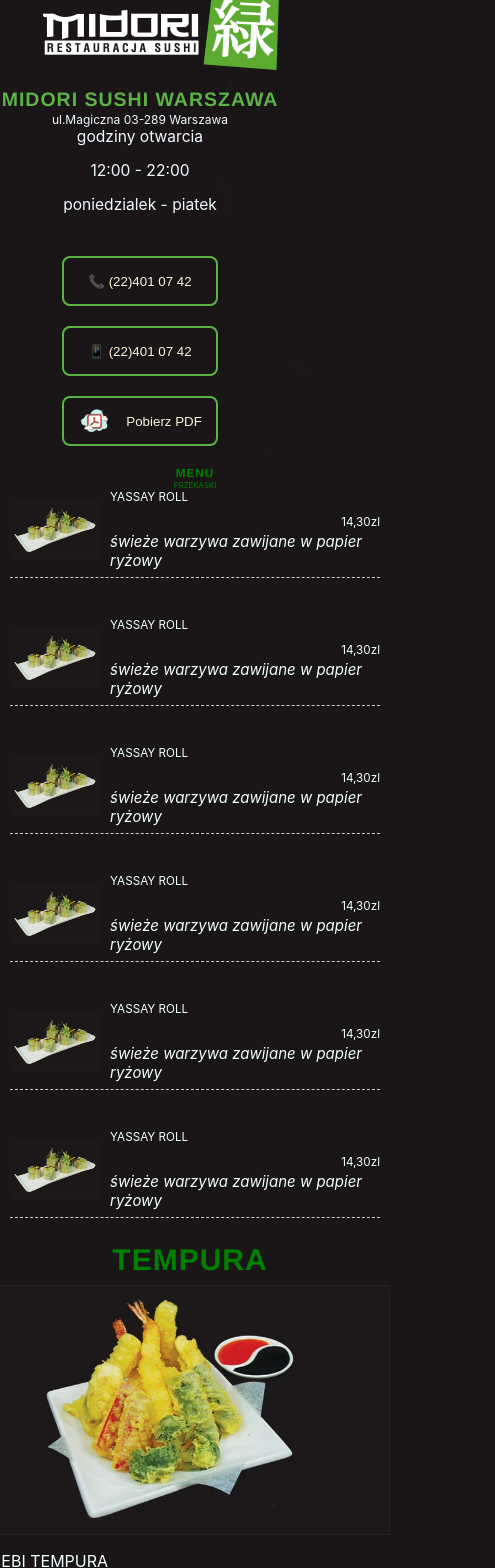
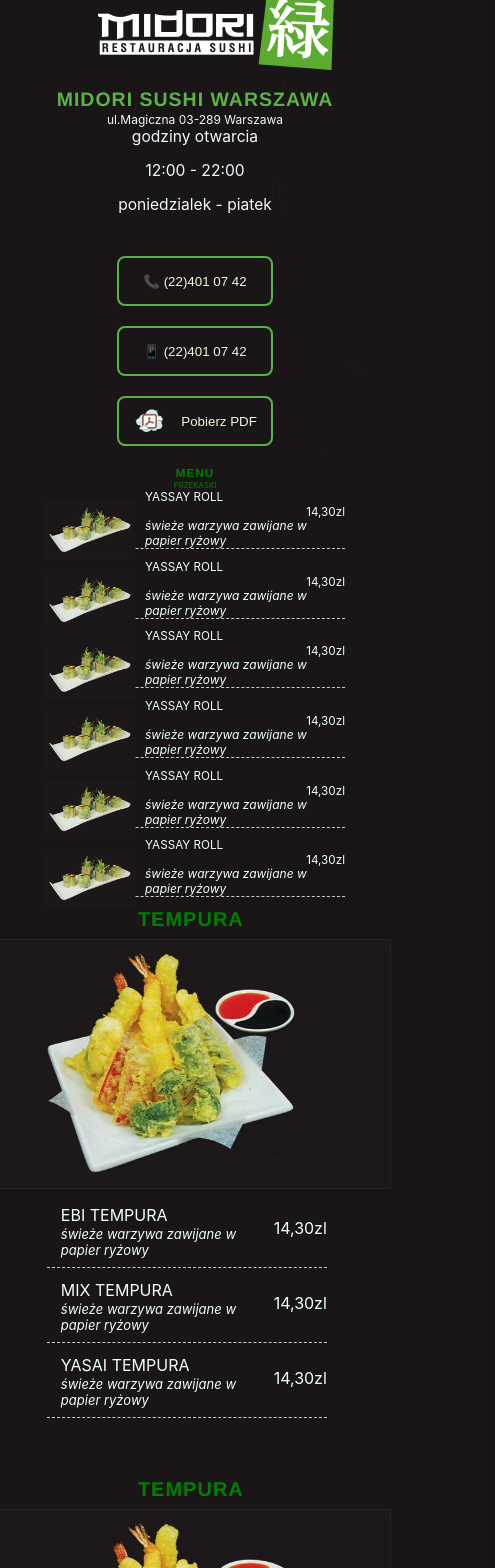
Before and after one commit to jaumamyfront-ender/RestourantSushi, a React (Create React App) app: page / in a window 390 px wide. Shown: the top 1568 px of the page, 495 px wide, since content can reach past the window. Built offline with nearby package versions, Linux system fonts and the light colour scheme.

Commit message:
fixIssuesGridAndFlex

```diff
--- a/src/App.css
+++ b/src/App.css
@@ -1,6 +1,2 @@
-.General__Styles {
-  display: flex;
-  flex-direction: column;
-  align-items: center;
-  justify-items: center;
+.general__styles {
 }
--- a/src/App.js
+++ b/src/App.js
@@ -7,7 +7,7 @@
 function App(props) {
   console.log(props);
   return (
-    <div className={classes.General__Styles}>
+    <div className="general__styles">
       <Header info={props.info} />
       <Content
         foodItems={props.foodItems}
--- a/src/components/Content/styles-content/styles-general-dishes.module.css
+++ b/src/components/Content/styles-content/styles-general-dishes.module.css
@@ -3,7 +3,7 @@
   flex-direction: row;
   margin-top: 1%;
   flex-wrap: wrap;
-  width: 100%;
+  width: 107%;
   justify-content: center;
 }
 
@@ -64,5 +64,21 @@
   justify-items: center;
   justify-self: center;
 }
-@media screen and (min-width: 200px) and (max-width: 1300px) {
+@media screen and (min-width: 200px) and (max-width: 460px) {
+  .food__items {
+    grid-template-columns: minmax(100px, 350px);
+    grid-template-rows: minmax(5px, 35px) minmax(5px, 35px) minmax(5px, 35px);
+  }
+  .wrapper__menu {
+    grid-template-columns: minmax(100px, 280px);
+    grid-template-rows: minmax(20px, 75px);
+    margin-left: 14%;
+  }
+  .TitleImageTableDishes h1 {
+    font-size: 20px;
+    padding-top: 15%;
+  }
+  .items__description_third {
+    font-size: 13px;
+  }
 }
--- a/src/components/Content/styles-content/styles-prszekaski.module.css
+++ b/src/components/Content/styles-content/styles-prszekaski.module.css
@@ -38,7 +38,7 @@
 }
 @media screen and (min-width: 200px) and (max-width: 1500px) {
   .wrapper__menu {
-    grid-template-columns: 500px;
+    grid-template-columns: 600px;
     grid-template-rows: repeat(6, 1fr);
     row-gap: 20px;
   }
@@ -60,3 +60,18 @@
     font-size: 3vw;
   }
 }
+@media screen and (min-width: 200px) and (max-width: 440px) {
+  .food__items {
+    grid-template-columns: 100px 200px;
+    grid-template-rows: 15px 13px 30px;
+    margin-bottom: 0px;
+    font-size: 3vw;
+  }
+  .items__description_third {
+    font-size: 12px;
+    font-style: italic;
+  }
+  .wrapper__menu {
+    row-gap: 3%;
+  }
+}
--- a/src/components/Content/sub-components-content/sub-component-general-dishes_one.jsx
+++ b/src/components/Content/sub-components-content/sub-component-general-dishes_one.jsx
@@ -3,6 +3,7 @@
 import Tempura from "../../../assests/content/generalDishesOne/tempura.jpg.webp";
 
 export default function GeneralDishesOne(props) {
+  console.log(props);
   return (
     <div className={classes.wrapper__dishes}>
       <div className={classes.TitleImageTableDishes}>
--- a/src/components/Footer/Footer.jsx
+++ b/src/components/Footer/Footer.jsx
@@ -1,9 +1,13 @@
 import React from "react";
 import classes from "./styles-footer.module.css";
+import Delivery from "../../assests/footer/obszar-dostawy.jpg.webp";
 
 export default function Footer() {
   return (
     <div className={classes.container}>
+      <div className={classes.AreaMapDelivery}>
+        <img src={Delivery} alt="" />
+      </div>
       <h1>kontakt</h1>
       <div className={classes.wrapper}>
         <div className={classes.items__footer}>
--- a/src/components/Footer/styles-footer.module.css
+++ b/src/components/Footer/styles-footer.module.css
@@ -34,6 +34,15 @@
   justify-content: space-around;
   width: 80%;
   margin: 0 auto;
+}
+.AreaMapDelivery {
+  width: 50%;
+  margin: 0 auto;
+}
+.AreaMapDelivery img {
+  margin: 0 auto;
+  width: 100%;
+  height: 100%;
 }
 
 .items__footer {
--- a/src/index.css
+++ b/src/index.css
@@ -1,9 +1,8 @@
 body {
   background-color: #1a1517;
-  margin: 0 auto;
-  display: flex;
-  flex-direction: column;
-  align-items: center;
+
+  margin: 0px;
+  width: 100%;
   font-family: -apple-system, BlinkMacSystemFont, "Segoe UI", "Roboto", "Oxygen",
     "Ubuntu", "Cantarell", "Fira Sans", "Droid Sans", "Helvetica Neue",
     sans-serif;
```
Also changed, not shown: src/assests/footer/obszar-dostawy.jpg.webp (added).
